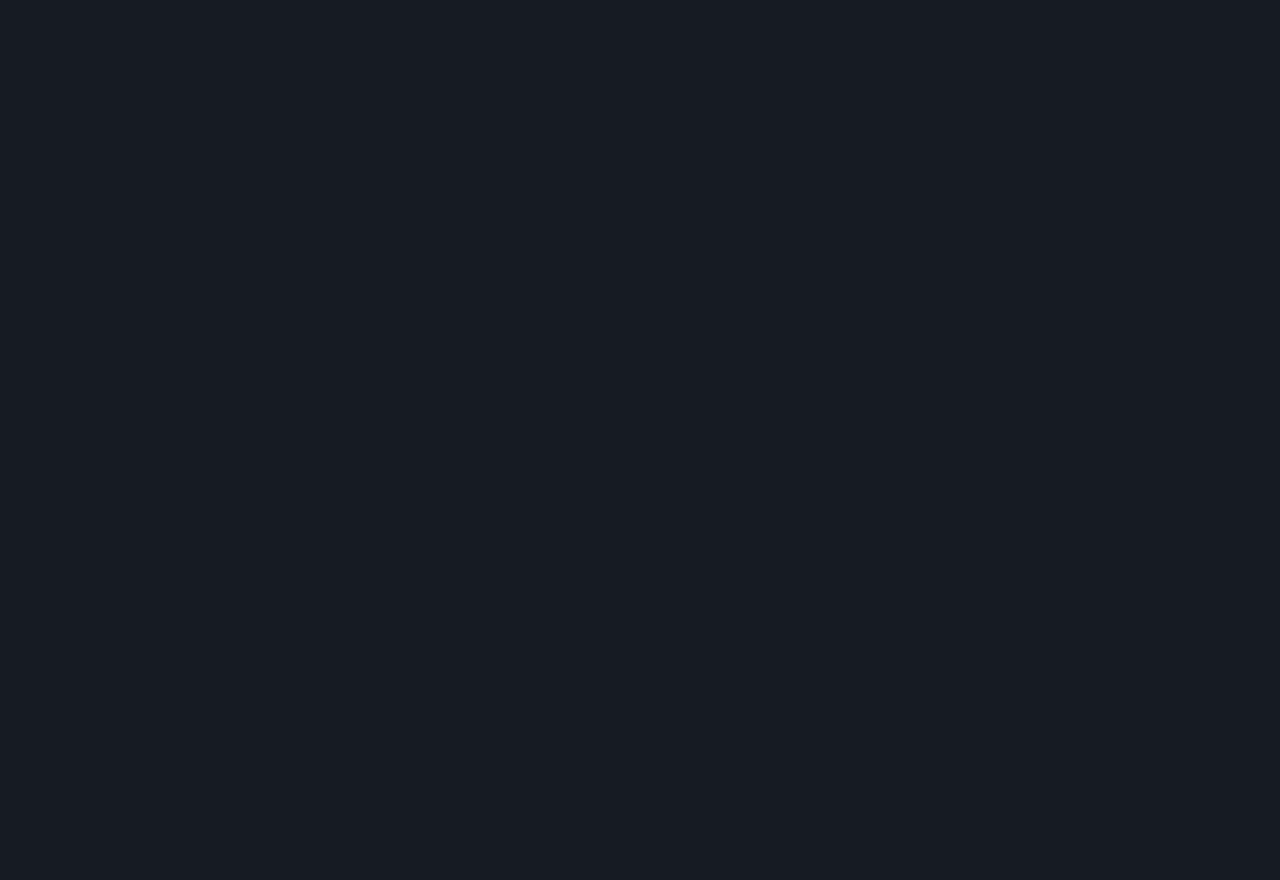
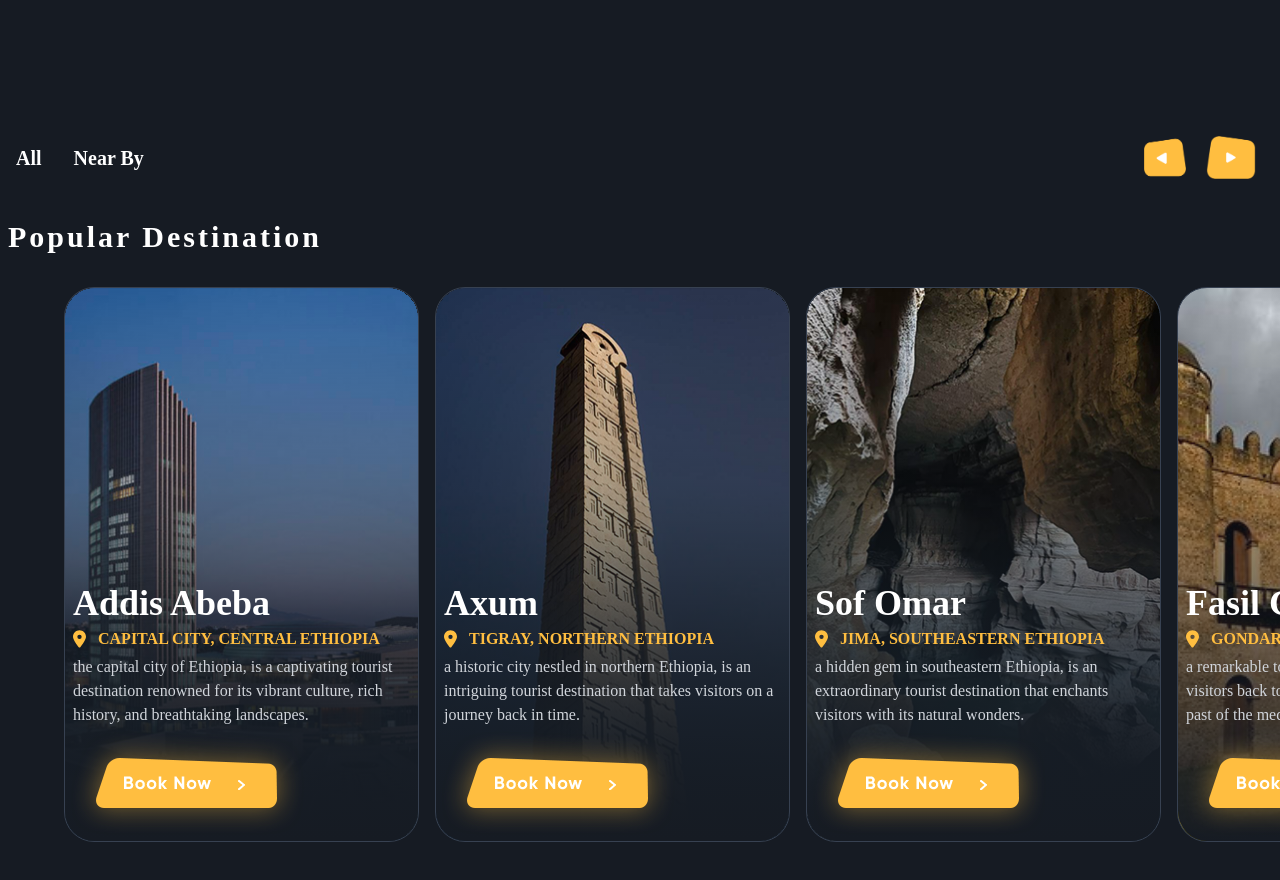
Before and after one commit to voidrak/Visit_Ethiopia, a React (Vite) app: page / in a window 1280 px wide. Shown: the part 1280-2160 px from the top of the page. Built offline with nearby package versions, Linux system fonts and the light colour scheme; a web font is replaced by a local one.

Commit message:
finished the feature section

```diff
--- a/index.html
+++ b/index.html
@@ -3,7 +3,7 @@
 
 <head>
   <meta charset="UTF-8" />
-  <link rel="icon" type="image/svg+xml" href="public/images/weblogo.png" />
+  <link rel="icon" type="image/svg+xml" href="/images/weblogo.png" />
   <link href="https://api.fontshare.com/v2/css?f[]=hoover@400&display=swap" rel="stylesheet">
   <meta name="viewport" content="width=device-width, initial-scale=1.0" />
   <title>Visit Ethiopia</title>
--- a/src/App.tsx
+++ b/src/App.tsx
@@ -1,7 +1,7 @@
-import React, { useEffect, useState } from "react";
 import "./App.css";
 import HeroSection from "./Components/HeroSection/HeroSection";
 import Features from "./Components/Features/Features";
+import Destination from "./Components/Destination/Destination";
 
 const App = () => {
   return (
@@ -9,6 +9,7 @@ const App = () => {
       <>
         <HeroSection />
         <Features />
+        <Destination />
       </>
     </div>
   );
--- /dev/null
+++ b/src/Components/Destination/Destination.tsx
@@ -0,0 +1,140 @@
+import { useState } from "react";
+import destinationData from "../../Data/destinationData";
+interface data {
+  name: string;
+  location: string;
+  description: string;
+  img: string;
+  category: string;
+  link: string;
+}
+const Destination = () => {
+  const [destinations, setDestinations] = useState<data[]>(destinationData);
+  const [currentIndex, setCurrentIndex] = useState<number>(0);
+  const [activeButton, setActiveButton] = useState<string>("All");
+  const windowSize = window.innerWidth;
+  console.log(windowSize);
+  // const indexMul = window.innerWidth < 1330 ? 94 : 90;
+  let indexMul: number;
+  if (windowSize <= 1200) {
+    indexMul = 94;
+  } else if (windowSize <= 1400) {
+    indexMul = 84;
+  } else if (windowSize <= 1560) {
+    indexMul = 80;
+  } else if (windowSize <= 1650) {
+    indexMul = 70;
+  } else if (windowSize <= 1750) {
+    indexMul = 65;
+  } else if (windowSize <= 1850) {
+    indexMul = 65;
+  } else if (windowSize <= 1950) {
+    indexMul = 55;
+  }
+  function updateIndex(newIndex: number) {
+    if (newIndex < 0) {
+      newIndex = 0;
+    } else if (newIndex >= destinations.length - 1) {
+      newIndex = destinations.length - 2;
+    }
+
+    setCurrentIndex(newIndex);
+  }
+
+  function filterItems(cat: string) {
+    const newItems = destinations.filter((items) => items.category === cat);
+    setDestinations(newItems);
+  }
+
+  const mappedItems = destinations.map((card: data) => (
+    <div
+      className="slider-card relative  mx-auto rounded-[30px] flex flex-col h-[555px] justify-end min-w-[300px] min-[373px]:min-w-[355px] max-w-[356px]  after:absolute  after:bg-gradient-to-b from-transparent to-[#161b23] after:w-full after:h-full after:top-0 after:left-0 after:-z-10 after:rounded-[30px] border border-gray-700 "
+      key={card.name}
+      style={{
+        transform: `translate(-${currentIndex * indexMul}%)`,
+        backgroundImage: `url(${card.img})`,
+        backgroundSize: "cover",
+        backgroundPosition: "center",
+        backgroundRepeat: "no-repeat",
+      }}
+    >
+      <div className="card-info space-y-1 px-2">
+        <h1 className="font-extrabold text-4xl">{card.name}</h1>
+        <p className="card-location flex gap-x-3 text-gold-accent uppercase font-bold">
+          <svg
+            xmlns="http://www.w3.org/2000/svg"
+            viewBox="0 0 384 512"
+            className="w-[13px] fill-gold-accent"
+          >
+            <path d="M215.7 499.2C267 435 384 279.4 384 192C384 86 298 0 192 0S0 86 0 192c0 87.4 117 243 168.3 307.2c12.3 15.3 35.1 15.3 47.4 0zM192 128a64 64 0 1 1 0 128 64 64 0 1 1 0-128z" />
+          </svg>
+          {card.location}
+        </p>
+        <p className="card-description  text-gray-300">{card.description}</p>
+      </div>
+      <button className="book-now">
+        <a href={`${card.link}`} target="_blank" rel="noopener noreferrer">
+          <img src="images/Book Now.png" alt="book now" />
+        </a>
+      </button>
+    </div>
+  ));
+  // console.log(mappedItems);
+  return (
+    <div className="mt-16    mx-auto">
+      <div className="controls-btn  px-4  flex justify-between items-center">
+        <div className="filter-btn space-x-8">
+          <button
+            className={activeButton === "All" ? "active-btn" : ""}
+            onClick={() => {
+              setDestinations(destinationData);
+              setActiveButton("All");
+            }}
+          >
+            <h3 className="font-semibold text-xl">All</h3>
+          </button>
+          <button
+            className={activeButton === "Nearby" ? "active-btn" : ""}
+            onClick={() => {
+              filterItems("Near by");
+              setActiveButton("Nearby");
+            }}
+          >
+            <h3 className="font-semibold text-xl">Near By</h3>
+          </button>
+        </div>
+
+        <div className="swipe-btn   flex gap-x-4 mr-2">
+          <button>
+            <img
+              src="images/pervious_arrow.png"
+              alt="pervious arrow"
+              className="pervious-arrow  w-[50px]"
+              onClick={() => {
+                updateIndex(currentIndex - 1);
+              }}
+            />
+          </button>
+          <button>
+            <img
+              src="images/next_arrow.png"
+              alt="next arrow"
+              className="next-arrow w-[50px]"
+              onClick={() => {
+                updateIndex(currentIndex + 1);
+              }}
+            />
+          </button>
+        </div>
+      </div>
+      <h1 className="card-title mt-8 mb-8 ml-2 font-extrabold tracking-widest text-3xl">
+        Popular Destination
+      </h1>
+      <div className=" grid md:grid-cols-2 gap-x-4 lg:flex lg:ml-16  overflow-x-hidden gap-y-8 ">
+        {mappedItems}
+      </div>
+    </div>
+  );
+};
+
+export default Destination;
--- a/src/Components/HeroSection/HeadingNav/Curve.tsx
+++ b/src/Components/HeroSection/HeadingNav/Curve.tsx
@@ -28,7 +28,6 @@ const Curve = () => {
         initial="initial"
         animate="enter"
         exit="exit"
-        // d={initialPath}
       >
         {" "}
       </motion.path>
--- a/src/Components/HeroSection/HeroSection.tsx
+++ b/src/Components/HeroSection/HeroSection.tsx
@@ -4,7 +4,6 @@ import { motion } from "framer-motion";
 import { easeIn } from "framer-motion/dom";
 
 const HeroSection = () => {
-  const [isImageLoaded, setImageLoaded] = useState<boolean>(false);
   const [count, setCount] = useState<number>(0);
 
   const [isSearch, setIsSearch] = useState<boolean>(false);
--- /dev/null
+++ b/src/Data/destinationData.ts
@@ -0,0 +1,79 @@
+const destinationData = [
+  {
+    name: "Addis Abeba",
+    location: "capital city, Central Ethiopia",
+    description:
+      "the capital city of Ethiopia, is a captivating tourist destination renowned for its vibrant culture, rich history, and breathtaking landscapes.",
+    img: "/images/addis_abeba.png",
+    category: "Near by",
+    link: "https://www.booking.com/searchresults.html?ss=Addis+Ababa&ssne=Addis+Ababa&ssne_untouched=Addis+Ababa&label=gog235jc-1DCAMoR0IFYWtzdW1IM1gDaEeIAQGYATG4ARfIAQzYAQPoAQH4AQKIAgGoAgO4Apnc760GwAIB0gIkMWJjZWExNmMtMmRjNi00N2E5LWEzMTQtMDcyMzUwMzI4ZWZm2AIE4AIB&aid=356980&lang=en-us&sb=1&src_elem=sb&src=searchresults&dest_id=-603097&dest_type=city&checkin=2024-03-17&checkout=2024-03-18&group_adults=1&no_rooms=1&group_children=0&flex_window=2",
+  },
+
+  {
+    name: "Axum",
+    location: "Tigray, Northern Ethiopia ",
+    description:
+      "a historic city nestled in northern Ethiopia, is an intriguing tourist destination that takes visitors on a journey back in time.",
+    img: "/images/axumpng.png",
+    category: "Near by",
+    link: "https://www.booking.com/searchresults.html?ss=%C4%80ksum&ssne=%C4%80ksum&ssne_untouched=%C4%80ksum&label=gog235jc-1DCAMoR0IFYWtzdW1IM1gDaEeIAQGYATG4ARfIAQzYAQPoAQH4AQKIAgGoAgO4Apnc760GwAIB0gIkMWJjZWExNmMtMmRjNi00N2E5LWEzMTQtMDcyMzUwMzI4ZWZm2AIE4AIB&aid=356980&lang=en-us&sb=1&src_elem=sb&src=city&dest_id=-603658&dest_type=city&checkin=2024-03-17&checkout=2024-03-18&group_adults=2&no_rooms=1&group_children=0&sb_travel_purpose=leisure&flex_window=2",
+  },
+  {
+    name: "Sof Omar",
+    location: "Jima, Southeastern Ethiopia ",
+    description:
+      "a hidden gem in southeastern Ethiopia, is an extraordinary tourist destination that enchants visitors with its natural wonders. ",
+    img: "/images/sof_omarpng.png",
+    category: "Near by",
+    link: "https://www.skyscanner.ie/hotels/ethiopia/oromia-region-hotels/near-holqa-soof-umarsof-omar-cave/pl-214272353",
+  },
+  {
+    name: "Fasil Ghebbi",
+    location: "Gondar, Northern Ethiopia ",
+    description:
+      "a remarkable tourist destination that transports visitors back to the grandeur of Ethiopia's imperial past of the medieval time.",
+    img: "/images/fasil.png",
+    category: "Null",
+    link: "https://www.booking.com/city/et/gonder.html",
+  },
+  {
+    name: "Lalibela",
+    location: "Amhara, Northern Ethiopia ",
+    description:
+      "a holy city in northern Ethiopia, is an awe-inspiring tourist destination renowned for its extraordinary rock-hewn churches. t ",
+    img: "/images/Lalibela.png",
+
+    category: "Null",
+    link: "https://www.booking.com/city/et/lalibela.en.html?aid=303948;label=lalibela-M_cqDmQnoKN2BrW1DA7Y3QS393045394974:pl:ta:p1:p2:ac:ap:neg:fi:tikwd-1574045114:lp1005570:li:dec:dm:ppccp=UmFuZG9tSVYkc2RlIyh9Yf5EcukO1MOGLSSAuId8ToA;ws=&gad_source=1",
+  },
+  {
+    name: "Harar Jugol,",
+    location: "Harari, Eastern Ethiopia ",
+    description:
+      "renowned for its rich cultural heritage, vibrant markets, and unique architectural blend of African, Arabic, and European influences.",
+    img: "/images/Harar_Jugol.png",
+    category: "Null",
+    link: "https://ar.trivago.com/en-145/odr/hotels-harar-ethiopia?search=200-63697",
+  },
+
+  {
+    name: "Tiya",
+    location: "Gurage, Southern Ethiopia ",
+    description:
+      "as a captivating archaeological site and UNESCO World Heritage site that offers a glimpse into Ethiopia's ancient past. ",
+    img: "/images/tiya.png",
+    category: "Null",
+    link: "https://www.tripadvisor.com/Hotels-g14037336-Tiya_Southern_Nations_Nationalities_and_People_s_Region-Hotels.html",
+  },
+  {
+    name: "Bale Mountains National Park",
+    location: "Oromia, Southeast Ethiopia ",
+    description:
+      "nestled in the Ethiopian highlands, is a breathtakingly beautiful and diverse tourist destination. Home to stunning landscapes.",
+    img: "/images/bale.png",
+    category: "Near by",
+    link: "https://www.tripadvisor.com/HotelsNear-g293791-d13421901-Bale_Mountains_National_Park-Addis_Ababa.html",
+  },
+];
+
+export default destinationData;
--- a/tailwind.config.js
+++ b/tailwind.config.js
@@ -6,6 +6,8 @@ export default {
       colors: {
         "gold-accent": "#ffbe40",
         "bg-color": "#161b23",
+        "from-blue-gray": "rgba(22, 27, 35, 0)",
+        "to-blue-gray": "rgba(22, 27, 35, 1)",
       },
       fontFamily: {
         ClashDisplay: ["ClashDisplay", "ui-sans-serif"],
```
